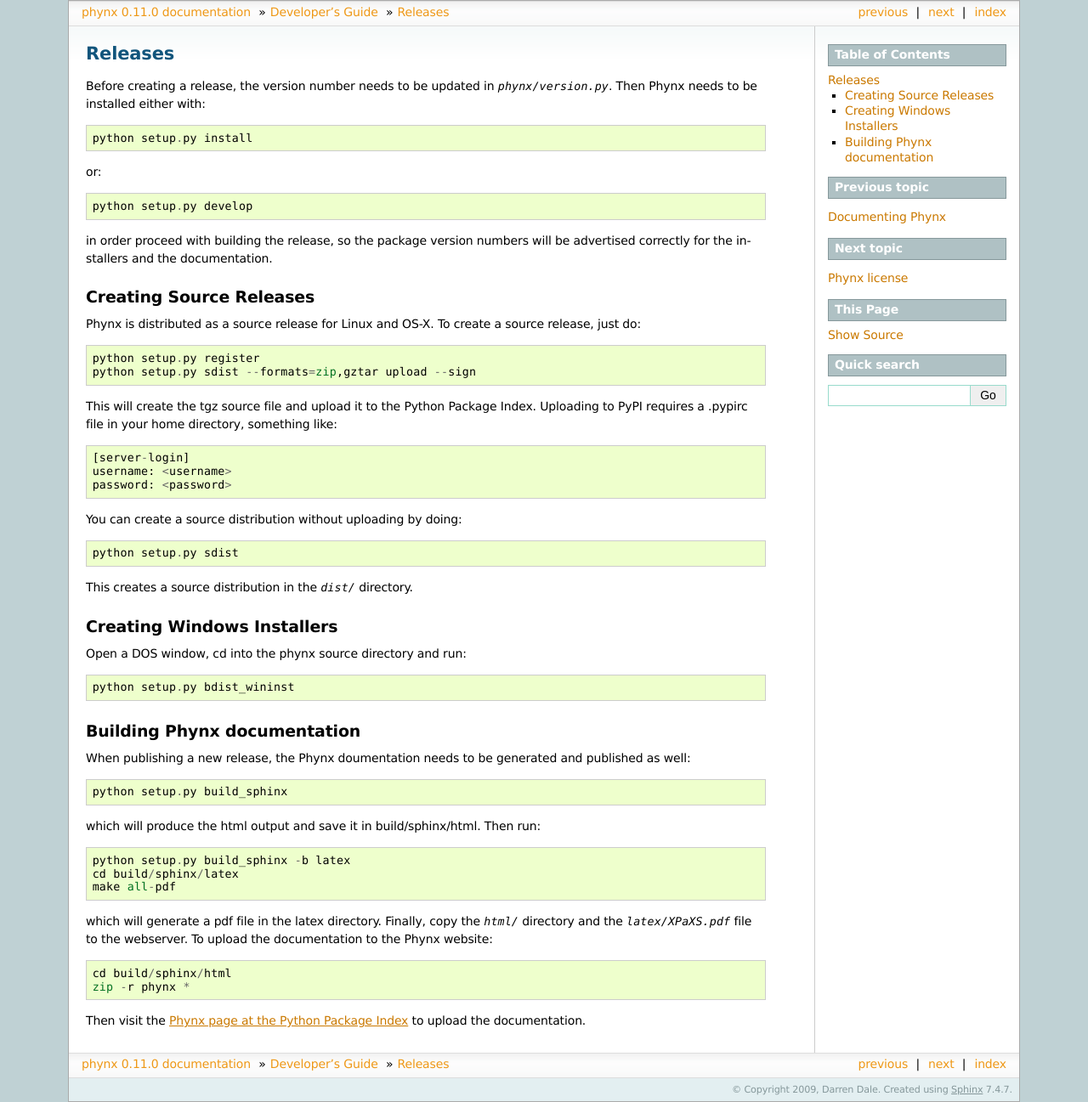
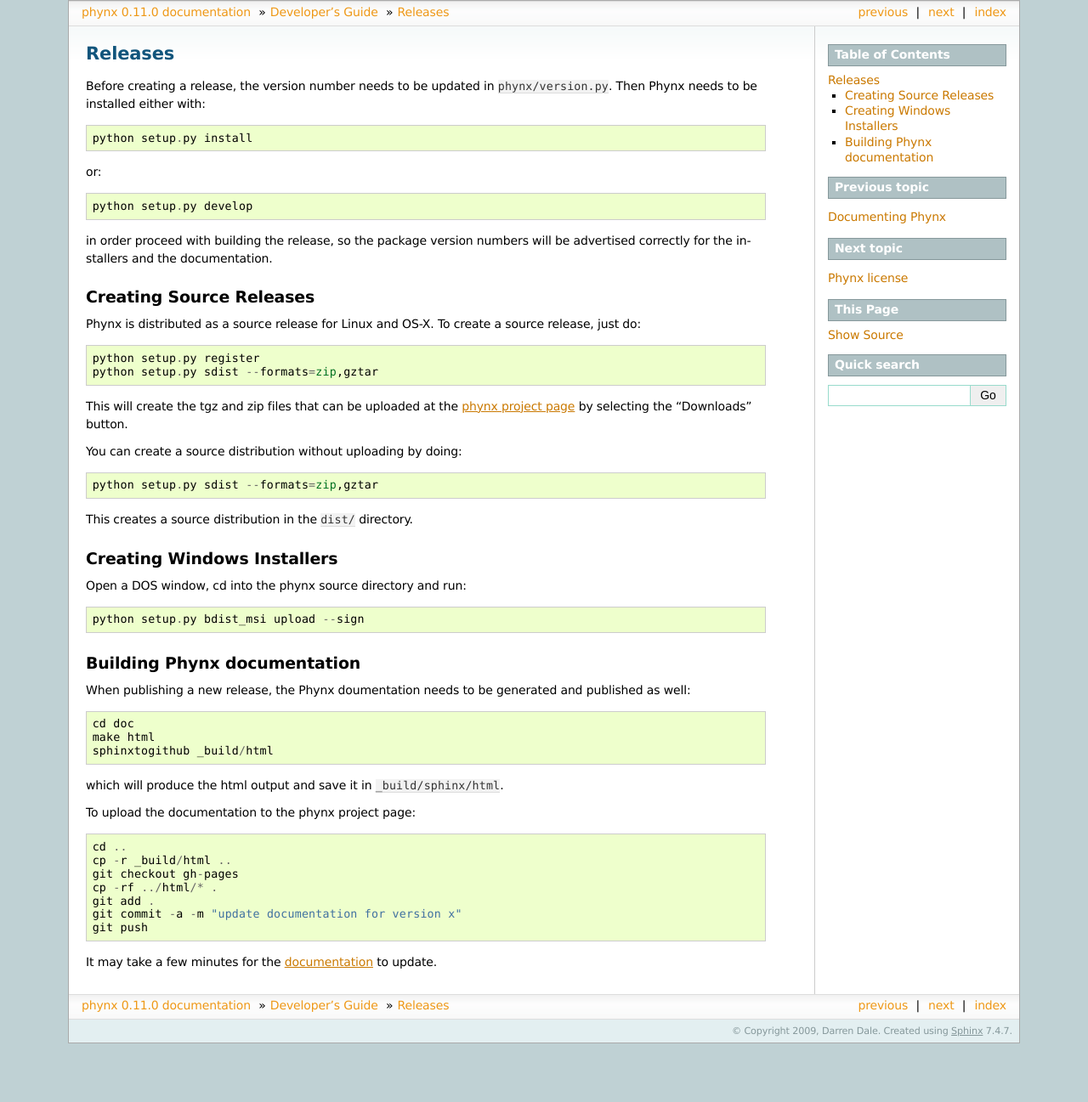
Before and after one commit to praxes/praxes, a Sphinx documentation site: the page built from doc/devel/release.rst, in a window 1280 px wide. Shown: the whole page at 85% size. Built offline with Sphinx 7.4.7, drawn with Linux system fonts in a browser that asks for light colours; formulas are drawn with MathJax 3; after the commit the page ends 1228 px from its top, so only the background shows below that.

Commit message:
update release instructions

```diff
--- a/doc/devel/release.rst
+++ b/doc/devel/release.rst
@@ -3,7 +3,7 @@ Releases
 ********
 
 Before creating a release, the version number needs to be updated in
-`phynx/version.py`. Then Phynx needs to be installed either with::
+:file:`phynx/version.py`. Then Phynx needs to be installed either with::
 
   python setup.py install
 
@@ -23,21 +23,16 @@ Phynx is distributed as a source release for Linux and OS-X. To create
 a source release, just do::
 
   python setup.py register
-  python setup.py sdist --formats=zip,gztar upload --sign
+  python setup.py sdist --formats=zip,gztar
 
-This will create the tgz source file and upload it to the Python
-Package Index. Uploading to PyPI requires a .pypirc file in your home
-directory, something like::
-
-  [server-login]
-  username: <username>
-  password: <password>
+This will create the tgz and zip files that can be uploaded at the
+`phynx project page`_ by selecting the "Downloads" button.
 
 You can create a source distribution without uploading by doing::
 
-  python setup.py sdist
+  python setup.py sdist --formats=zip,gztar
 
-This creates a source distribution in the `dist/` directory.
+This creates a source distribution in the :file:`dist/` directory.
 
 
 Creating Windows Installers
@@ -45,7 +40,7 @@ Creating Windows Installers
 
 Open a DOS window, cd into the phynx source directory and run::
 
-  python setup.py bdist_wininst
+  python setup.py bdist_msi upload --sign
 
 
 Building Phynx documentation
@@ -54,23 +49,23 @@ Building Phynx documentation
 When publishing a new release, the Phynx doumentation needs to be
 generated and published as well::
 
-  python setup.py build_sphinx
+  cd doc
+  make html
+  sphinxtogithub _build/html
 
-which will produce the html output and save it in build/sphinx/html.
-Then run::
+which will produce the html output and save it in :file:`_build/sphinx/html`.
 
-  python setup.py build_sphinx -b latex
-  cd build/sphinx/latex
-  make all-pdf
+To upload the documentation to the phynx project page::
 
-which will generate a pdf file in the latex directory. Finally, copy
-the `html/` directory and the `latex/XPaXS.pdf` file to the webserver.
-To upload the documentation to the Phynx website::
+  cd ..
+  cp -r _build/html ..
+  git checkout gh-pages
+  cp -rf ../html/* .
+  git add .
+  git commit -a -m "update documentation for version x"
+  git push
 
-  cd build/sphinx/html
-  zip -r phynx *
+It may take a few minutes for the documentation_ to update.
 
-Then visit the `Phynx page at the Python Package Index`_ to upload the
-documentation.
-
-.. _`Phynx page at the Python Package Index`: http://pypi.python.org/pypi?%3Aaction=pkg_edit&name=phynx
+.. _`phynx project page`: github.com/darrendale/phynx
+.. _documentation: darrendale.github.com/phynx
```
